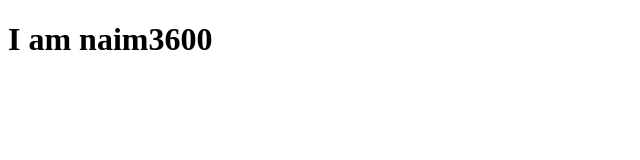
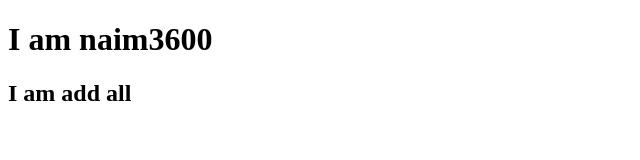
Before and after one commit to naimalinaim1/test-tow-player, a plain HTML site: page index.html in a window 1280 px wide. Shown: the whole page, without its empty margins (0-640 px from the left). Drawn offline with Linux system fonts and the light colour scheme.

Commit message:
added header

```diff
--- a/index.html
+++ b/index.html
@@ -8,5 +8,6 @@
 </head>
 <body>
     <h1>I am naim3600</h1>
+    <h2>I am add all</h2>
 </body>
 </html>
```
